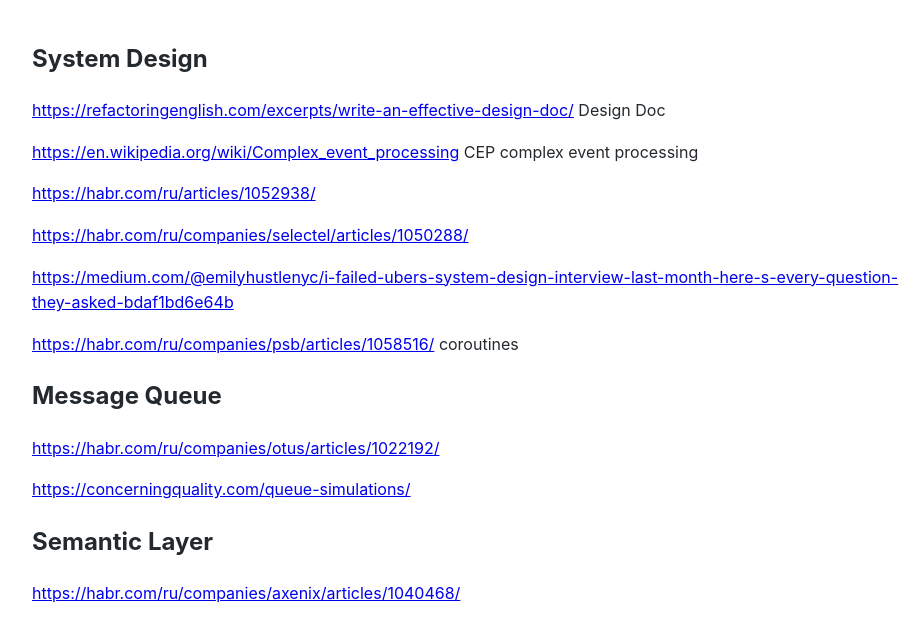
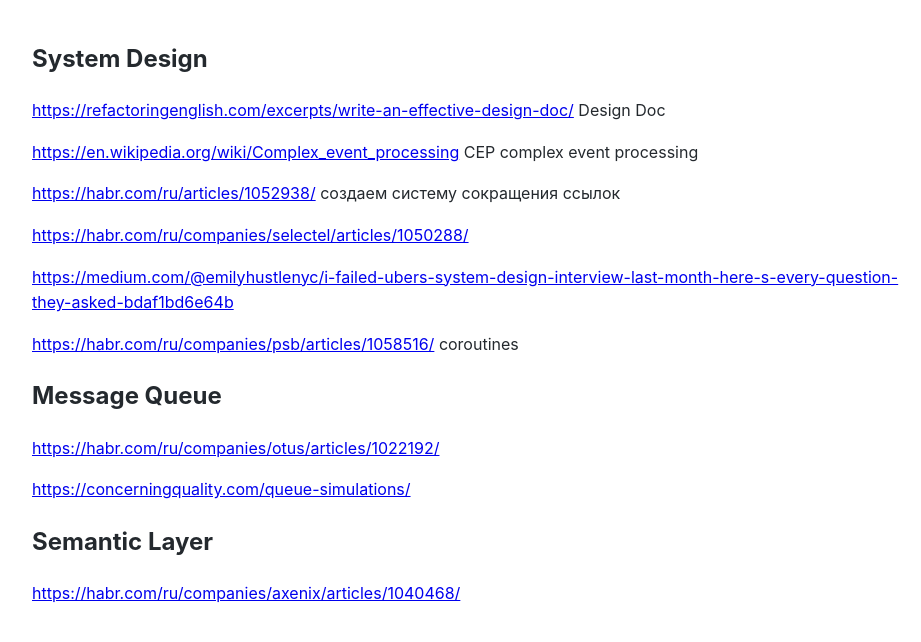
Before and after one commit to Michael-Lubinsky/michael-lubinsky.github.com, a Jekyll site: the page built from system_design/system_design.md, in a window 1280 px wide. Shown: the top 642 px of the page, without its empty margins (158-1079 px from the left). Built offline with Jekyll 4.4.1, drawn with Linux system fonts in a browser that asks for light colours; our own code applies the rules of GitHub Pages for plain Markdown files.

Commit message:
Update system_design.md

```diff
--- a/system_design/system_design.md
+++ b/system_design/system_design.md
@@ -4,7 +4,7 @@
 
 <https://en.wikipedia.org/wiki/Complex_event_processing> CEP complex event processing
 
-<https://habr.com/ru/articles/1052938/>
+<https://habr.com/ru/articles/1052938/> создаем систему сокращения ссылок
 
 <https://habr.com/ru/companies/selectel/articles/1050288/>
 
```
